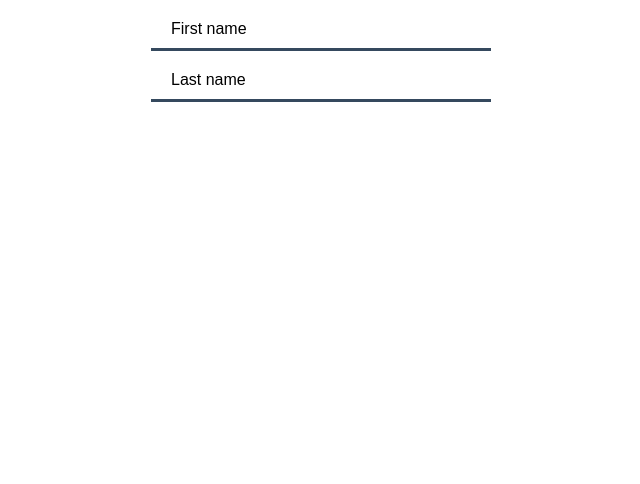
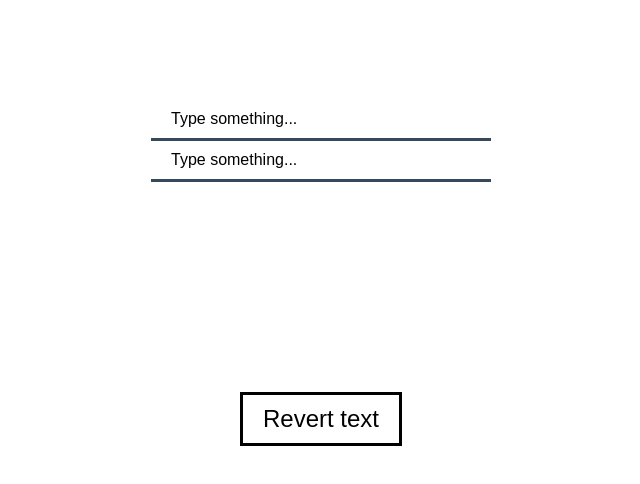
Before and after one commit to Michal-Dziedzinski/Kurs-Vue-3, a Vue app: page / in a window 1280 px wide. Shown: the top 484 px of the page, without its empty margins (319-959 px from the left). Built offline with nearby package versions, Linux system fonts and the light colour scheme.

Commit message:
Code after 16 episode - v-model

```diff
--- a/src/components/BaseInput.vue
+++ b/src/components/BaseInput.vue
@@ -1,52 +1,26 @@
 <template>
   <div class="search">
-    <!-- <input :name="name" :type="type" class="input" :placeholder="placeholder" /> -->
     <input
       :name="name"
       :type="type"
       class="input"
-      placeholder="First name"
+      :placeholder="placeholder"
+      @input="(e) => $emit('update:firstName', e.target.value)"
       :value="firstName"
-      @input="(e) => $emit('update:firstName', e.target.value)"
     />
     <input
       :name="name"
       :type="type"
       class="input"
-      placeholder="Last name"
+      :placeholder="placeholder"
+      @input="(e) => $emit('update:lastName', e.target.value)"
       :value="lastName"
-      @input="(e) => $emit('update:lastName', e.target.value)"
     />
-    <!-- <input
-      :name="name"
-      :type="type"
-      class="input"
-      :placeholder="placeholder"
-      @input="(e) => $emit('update:modelValue', e.target.value)"
-    /> -->
-    <!-- <input
-      :name="name"
-      :type="type"
-      class="input"
-      :placeholder="placeholder"
-      v-model="text"
-    /> -->
-    <!-- <input
-      :name="name"
-      :type="type"
-      class="input"
-      :placeholder="placeholder"
-      @input="text = $event.target.value"
-      :value="text"
-    /> -->
     <!-- <label :for="name" class="label">{{ placeholder }}</label> -->
   </div>
-  <!-- <p class="result">{{ text }}</p> -->
-  <!-- <button v-show="text" class="button" @click="revertText">Revert text</button> -->
 </template>
 
 <script>
-// import { ref } from 'vue';
 export default {
   name: 'BaseInput',
   props: {
@@ -69,18 +43,6 @@ export default {
       type: String,
     },
   },
-  // setup() {
-  //   const text = ref('');
-
-  //   function revertText() {
-  //     return (text.value = text.value
-  //       .split('')
-  //       .reverse()
-  //       .join(''));
-  //   }
-
-  //   return { text, revertText };
-  // },
 };
 </script>
 
@@ -89,6 +51,7 @@ export default {
   display: flex;
   flex-direction: column;
   justify-content: center;
+  margin-top: 100px;
 }
 
 .input {
--- a/src/components/MyAwsomeComponent.vue
+++ b/src/components/MyAwsomeComponent.vue
@@ -1,13 +1,13 @@
 <template>
   <div class="container">
-    <BaseInput name="siema" v-model:firstName="firstName" v-model:lastName="lastName"/>
-    <p>{{ firstName }}</p>
-    <p>{{ lastName }}</p>
-    <!-- <BaseInput name="siema" v-model="inputText" />
-    <p>{{ inputText }}</p>
-    <button v-show="inputText" class="button" @click="revertText">
-      Revert text
-    </button> -->
+    <BaseInput
+      name="input"
+      v-model:firstName="firstName"
+      v-model:lastName="lastName"
+    />
+    <p class="result">{{ firstName }}</p>
+    <p class="result">{{ lastName }}</p>
+    <button class="button" @click="revertText">Revert text</button>
   </div>
 </template>
 
@@ -21,18 +21,22 @@ export default {
     BaseInput,
   },
   setup() {
-    const inputText = ref('');
+    const text = ref('');
     const firstName = ref('');
     const lastName = ref('');
 
     function revertText() {
-      return (inputText.value = inputText.value
+      firstName.value = firstName.value
         .split('')
         .reverse()
-        .join(''));
+        .join('');
+      lastName.value = lastName.value
+        .split('')
+        .reverse()
+        .join('');
     }
 
-    return { inputText, firstName, lastName, revertText };
+    return { text, firstName, lastName, revertText };
   },
 };
 </script>
@@ -44,9 +48,6 @@ export default {
   display: flex;
   align-items: center;
   flex-direction: column;
-}
-.input {
-  margin-top: 10px;
 }
 .button {
   cursor: pointer;
@@ -68,22 +69,7 @@ export default {
     border-color: #000;
   }
 }
-.outer {
-  width: 100px;
-  height: 100px;
-  display: flex;
-  justify-content: center;
-  align-items: center;
-  background-color: #42b883;
-  margin-top: 10px;
-}
-.inner {
-  width: 50px;
-  height: 50px;
-  background-color: #35495e;
-}
-.form {
-  display: flex;
-  flex-direction: column;
+.result {
+  margin-top: 100px;
 }
 </style>
```
